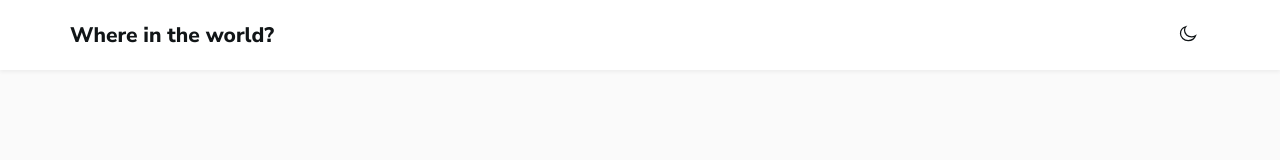
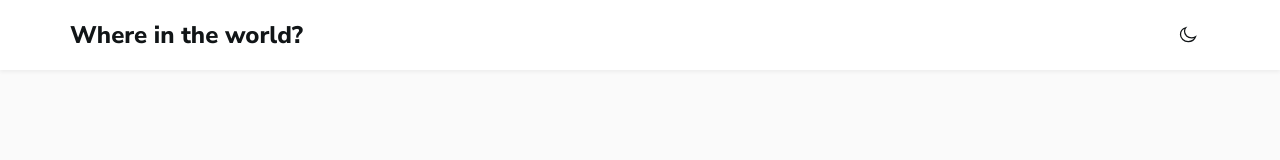
Before and after one commit to astroud/react-countries, a React (Create React App) app: page / in a window 1280 px wide. Shown: the top 160 px of the page. Built offline with nearby package versions, Linux system fonts and the light colour scheme.

Commit message:
fix: font size

```diff
--- a/src/components/Navbar/Navbar.elements.js
+++ b/src/components/Navbar/Navbar.elements.js
@@ -14,7 +14,7 @@ export const StyledWrapper = styled.div`
   font-family: Nunito Sans;
   font-style: normal;
   font-weight: 800;
-  font-size: 1.5rem;
+  font-size: clamp(1rem, 2.7vw, 1.714rem);
   line-height: 33px;
   /* identical to box height */
 `
```
